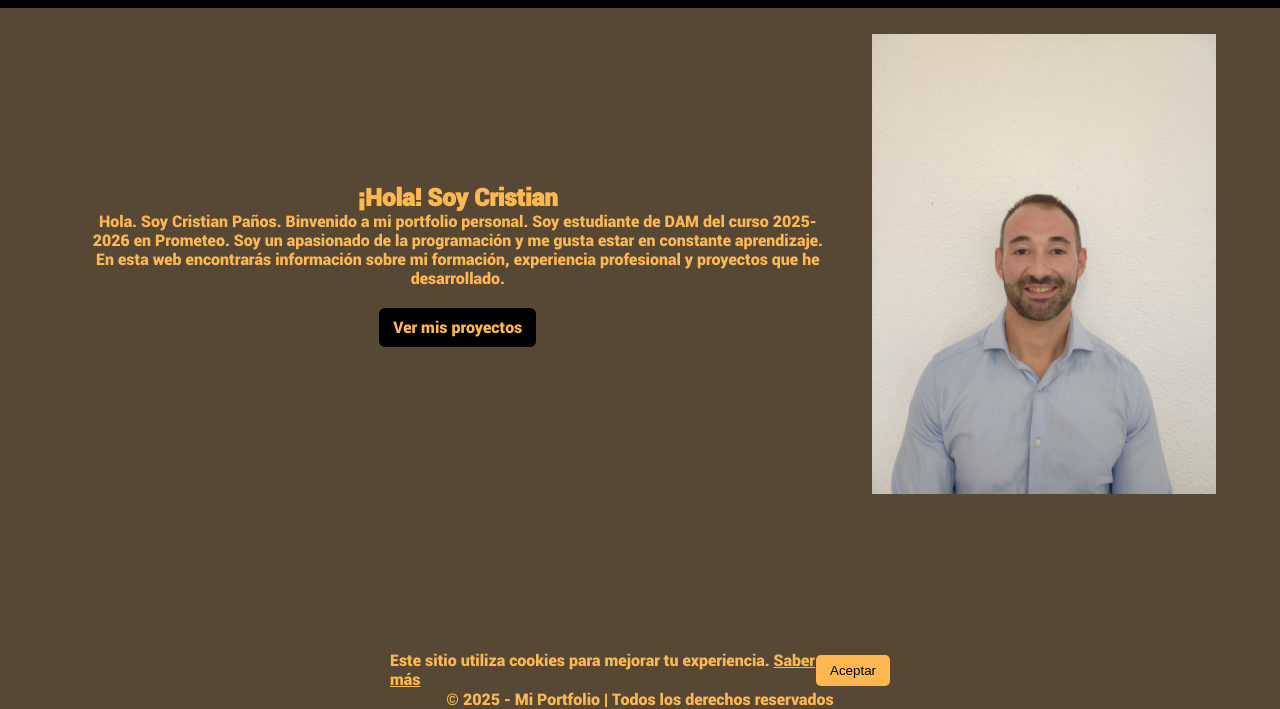
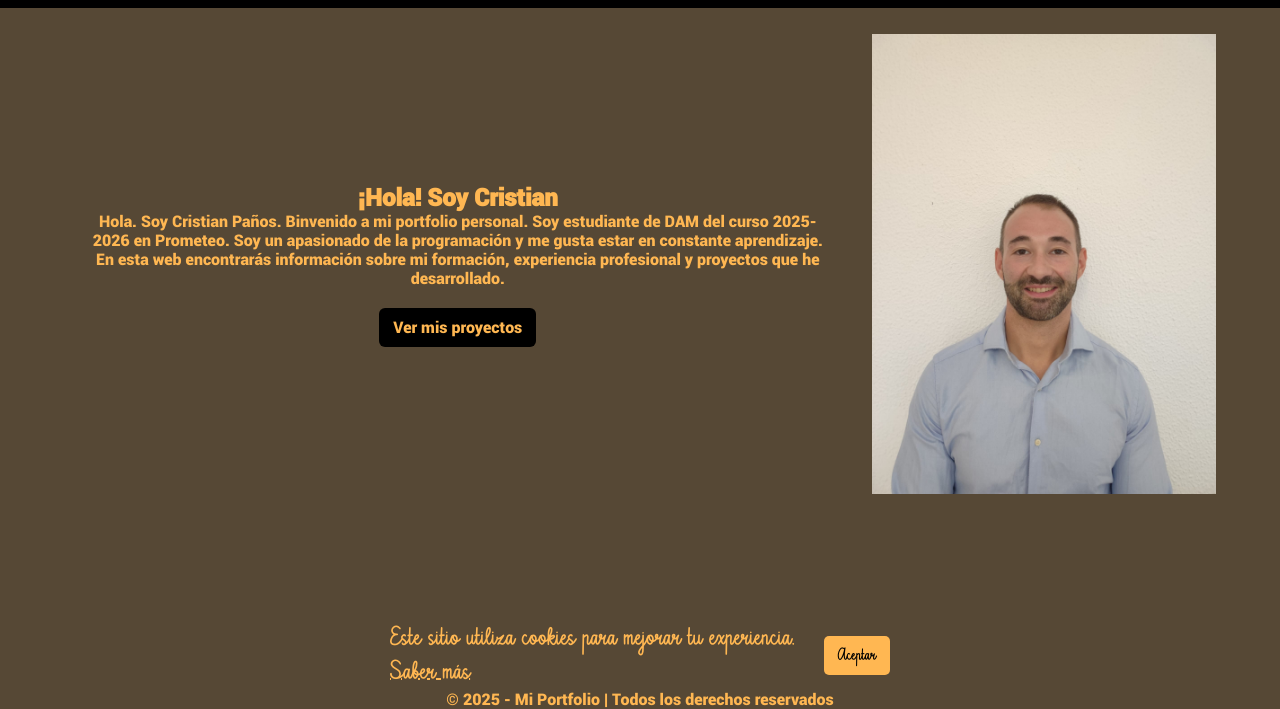
Before and after one commit to CristianPG1993/Proyecto-WEB-Responsive, a plain HTML site: page index.html in a window 1280 px wide. Shown: the part 91-800 px from the top of the page. Drawn offline with Linux system fonts and the light colour scheme.

Commit message:
Cambio de inicio.html a index.html

```diff
--- a/css/styles.css
+++ b/css/styles.css
@@ -4,13 +4,19 @@
 }
 
 @font-face {
-    font-family: 'MiFuente';
+    font-family: 'Roboto';
     src: url(../tipografias/Roboto-Black.ttf);
+
+}
+
+@font-face {
+    font-family: 'Creativo';
+    src: url(../tipografias/Creativo\ Regular.otf);
 }
 
 
 body{
-    font-family: 'MiFuente';
+    font-family: 'Roboto';
     background-color: #564835;
     color: #FFB752;
     display: flex;
@@ -115,6 +121,9 @@ header.cabecera{
 
 
 .cookie-popup{
+
+    font-family: 'Creativo';
+    font-size: 1.3rem;
     position: fixed;
     bottom: 20px;
     left: 20px;
@@ -137,6 +146,7 @@ header.cabecera{
 
 .cookie-popup button{
 
+    font-family: 'Creativo';
     background-color: #FFB752;
     color: #000000;
     border: none;
```
Also changed, not shown: index.html (renamed from inicio.html).
